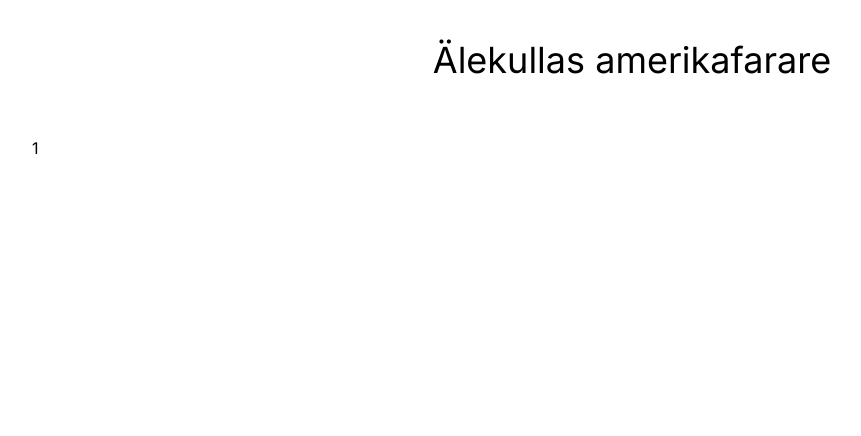
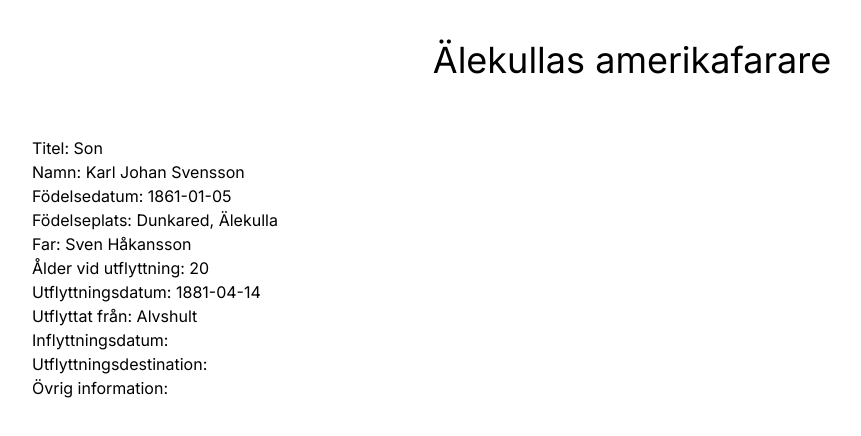
Before and after one commit to Nicklas-Holmqvist/amerikafararna, a Next.js app: page /record/1 in a window 1280 px wide. Shown: the top 436 px of the page, without its empty margins (8-869 px from the left). Built offline with nearby package versions, Linux system fonts and the light colour scheme.

Commit message:
bug: re-added getRecord serverfunction

```diff
--- a/app/record/[id]/page.tsx
+++ b/app/record/[id]/page.tsx
@@ -1,11 +1,47 @@
+import { Suspense } from 'react';
+
+import { promises as fs } from 'fs';
+import { Data, Person } from '@/app/page';
+
 interface RecordProps {
   params: { id: string };
 }
 
+async function getRecord(id: string) {
+  const file = await fs.readFile(process.cwd() + '/app/data.json', 'utf8');
+
+  const records: Data = JSON.parse(file);
+
+  const filteredRecord = records.person.filter((record) => {
+    return record.ID.toString() === id;
+  });
+  if (filteredRecord === null) return null;
+  return filteredRecord[0];
+}
+
 const Record = async ({ params: { id } }: RecordProps) => {
+  const record: Person | null = await getRecord(id);
   return (
     <main className="max-w-[1200px] m-auto flex flex-col justify-between pt-14">
-      <p>{id}</p>
+      {record === null ? (
+        <h1>FEL</h1>
+      ) : (
+        <Suspense fallback={<div></div>}>
+          <p>Titel: {record!.title}</p>
+          <p>
+            Namn: {record!.first_name} {record!.last_name}
+          </p>
+          <p>Födelsedatum: {record!.year_of_birth}</p>
+          <p>Födelseplats: {record!.birth_place}</p>
+          <p>Far: {record!.father}</p>
+          <p>Ålder vid utflyttning: {record!.age_of_emigration}</p>
+          <p>Utflyttningsdatum: {record!.emigration_date}</p>
+          <p>Utflyttat från: {record!.emigration_from}</p>
+          <p>Inflyttningsdatum: {record!.immigration_date}</p>
+          <p>Utflyttningsdestination: {record!.emigration_destination}</p>
+          <p>Övrig information: {record!.other}</p>
+        </Suspense>
+      )}
     </main>
   );
 };
```
